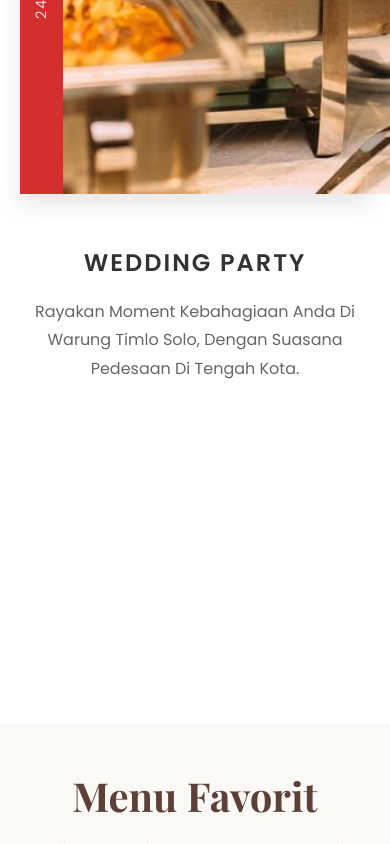
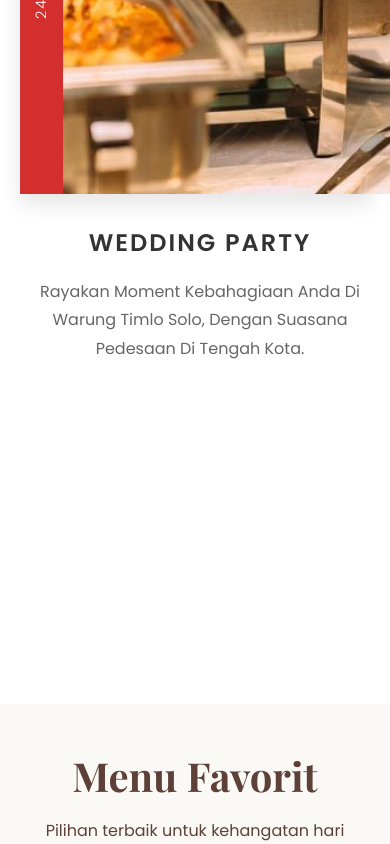
Before and after one commit to restoran1/websitedemo, a plain HTML site: page index.html in a window 390 px wide. Shown: the part 1420-2264 px from the top of the page. Drawn offline with nearby package versions, Linux system fonts and the light colour scheme.

Commit message:
Update index.html

```diff
--- a/index.html
+++ b/index.html
@@ -183,7 +183,7 @@
             max-width: 1000px;
             margin: auto;
             width: 90%;
-            gap: 50px;
+            gap: 100px;
         }
         .event-image-box {
             flex: 1 1 450px;
@@ -210,6 +210,7 @@
         }
         .event-text-box {
             flex: 1 1 400px;
+            padding-left: 10px;
         }
         .event-text-box h3 {
             font-family: 'Poppins', sans-serif;
@@ -526,7 +527,7 @@
             .recipe-text h2 { font-size: 2rem; }
             header { margin-top: 80px; }
             .reservation-info, .reservation-form { padding: 30px; }
-            .event-content-box { flex-direction: column; text-align: center; }
+            .event-content-box { flex-direction: column; text-align: center; gap: 30px; }
             .event-date-bar { padding: 15px 10px; }
         }
     </style>
```
